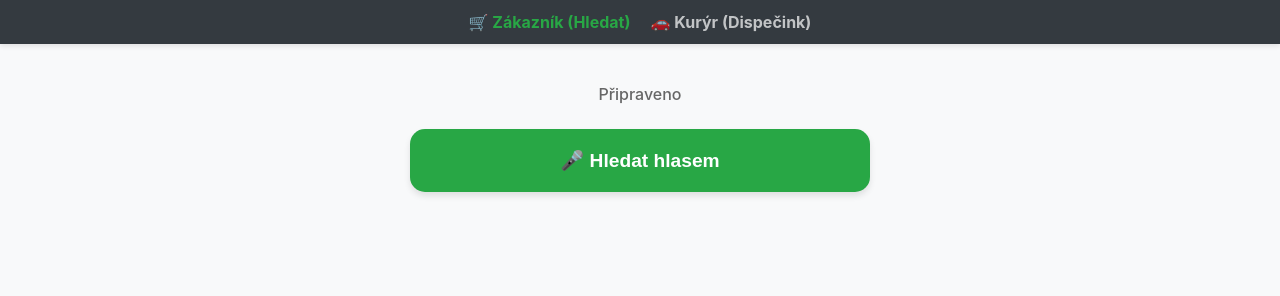
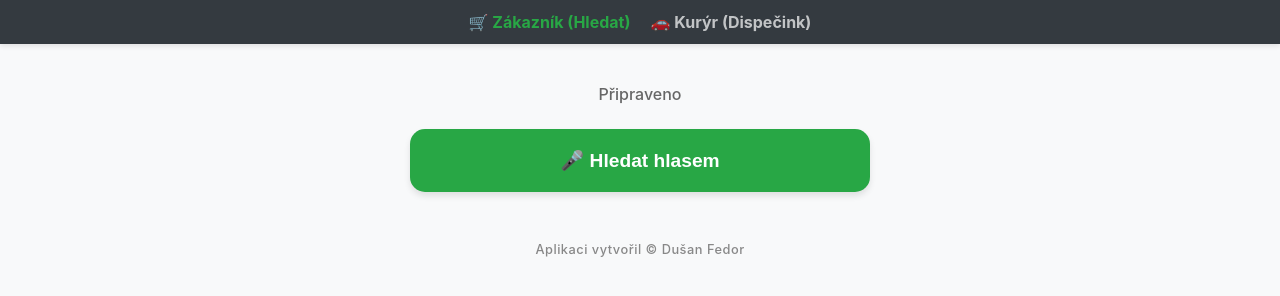
Before and after one commit to dusanfedor/kuryr, a website: page www/index.html in a window 1280 px wide. Drawn offline with nearby package versions, Linux system fonts and the light colour scheme.

Commit message:
vlozeni podpisu autora dusana fedora do detailu karty

```diff
--- a/www/index.html
+++ b/www/index.html
@@ -46,6 +46,8 @@
         .order-section { margin-top: 15px; padding-top: 15px; border-top: 1px dashed #dddddd; }
         .order-input { width: 100%; padding: 12px; border: 1px solid #cccccc; border-radius: 6px; box-sizing: border-box; font-size: 0.9rem; margin-bottom: 10px; }
         .btn-order { width: 100%; padding: 14px; background: #ffc107; color: #111; border: none; border-radius: 6px; font-size: 1rem; font-weight: bold; cursor: pointer; }
+            .footer-credit { font-size: 0.8rem; color: #888888; margin-top: 30px; margin-bottom: 20px; font-weight: 500; text-align: center; width: 100%; letter-spacing: 0.5px; }
+
     </style>
 </head>
 <body>
@@ -69,6 +71,10 @@
         <div id="map"></div>
         <div id="vysledky"></div>
     </div>
+    </div>
+
+    <!-- Patička s podpisem autora -->
+    <div class="footer-credit">Aplikaci vytvořil © Dušan Fedor</div>
 
     <script>
         const cdnProtokol = "https://";
@@ -177,7 +183,7 @@
         }
 
         // Tato funkce po kliknutí na fotku sestaví kompletní detailní kartu e-shopu do vyskakovacího okna
-        function otevriDetail(p, navigaceUrl) {
+               function otevriDetail(p, navigaceUrl) {
             const modal = document.getElementById('detailModal');
             const obsah = document.getElementById('modalDynamickyObsah');
 
@@ -201,11 +207,14 @@
                 <div class="order-section">
                     <input type="text" id="msg-${p.produkt_id}" class="order-input" placeholder="Vzkaz kurýrovi (např: Kasa 1, PIN: 1234)...">
                     <button class="btn-order" onclick="odeslatKuryrum(${p.produkt_id}, '${p.prodejce_id}')">💳 Koupit & volat kurýra</button>
+                    <!-- TADY JE TVŮJ NOVÝ PODPIS UVNITŘ OKNA: -->
+                    <div style="text-align: center; font-size: 0.75rem; color: #aaa; margin-top: 15px; font-weight: 500;">Autor platformy: Dušan Fedor</div>
                 </div>
             `;
 
             modal.classList.add('show');
         }
+
 
         function zavriDetail(e) {
             if (e.target.id === 'detailModal') {
```
